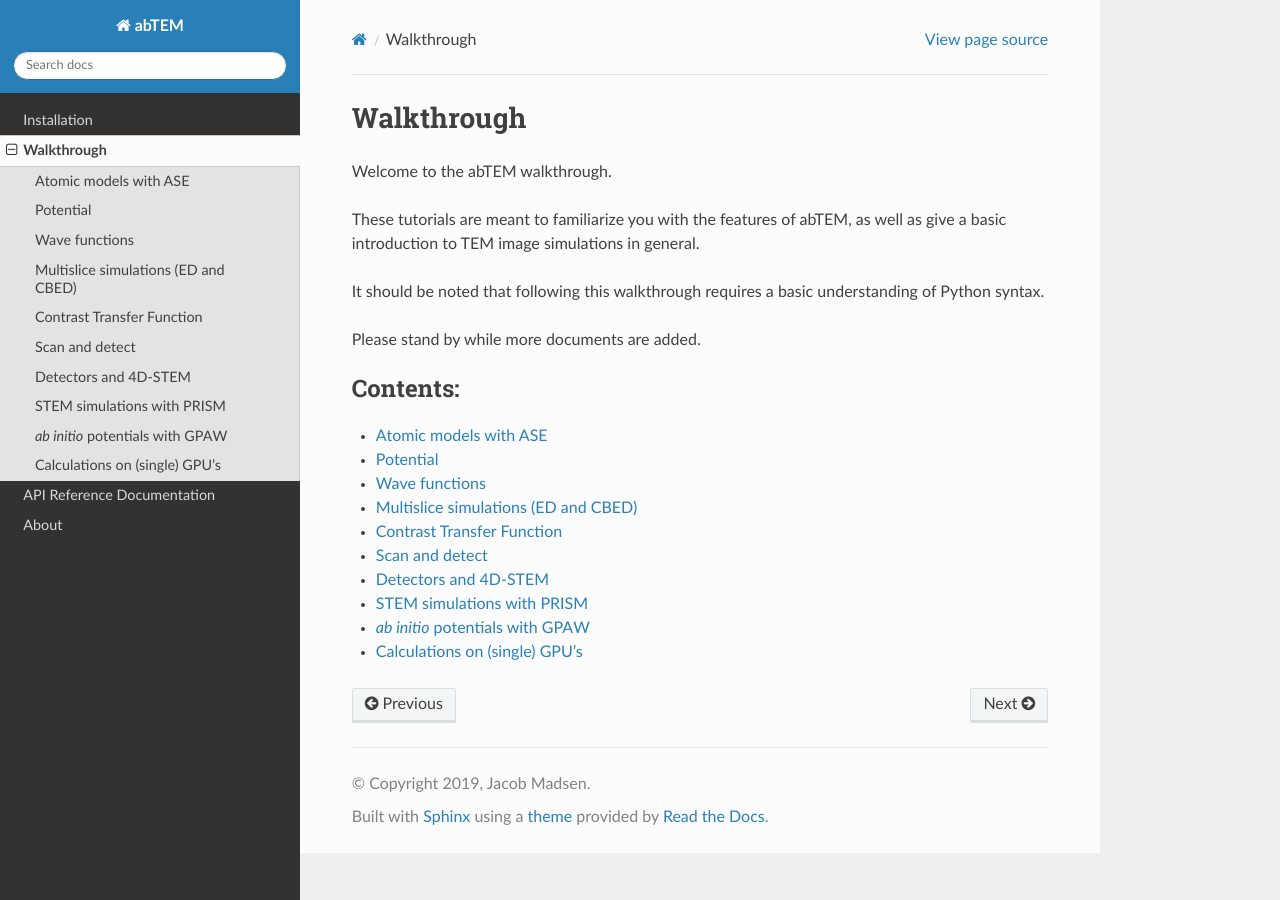
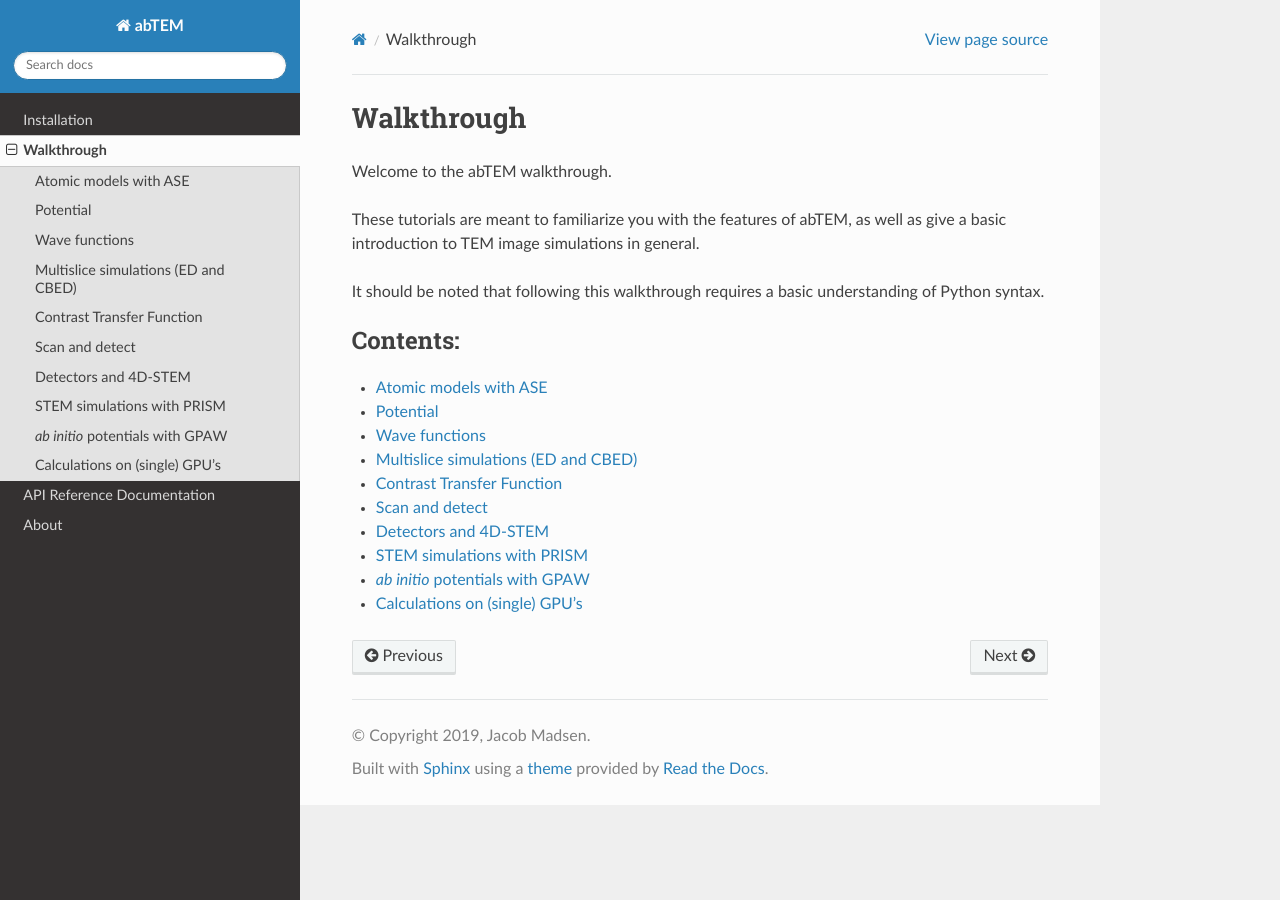
Before and after one commit to abTEM/abTEM, a Sphinx documentation site: the page built from docs/source/walkthrough/introduction.rst, in a window 1280 px wide. Built offline with Sphinx 7.4.7 and the Read the Docs theme 2.0.0, drawn with Linux system fonts in a browser that asks for light colours; pages that are not in the unit, such as notebooks, are missing from menus.

Commit message:
Update introduction.rst

```diff
--- a/docs/source/walkthrough/introduction.rst
+++ b/docs/source/walkthrough/introduction.rst
@@ -6,8 +6,6 @@ Welcome to the abTEM walkthrough.
 These tutorials are meant to familiarize you with the features of abTEM, as well as give a basic introduction to TEM image simulations in general.
 
 It should be noted that following this walkthrough requires a basic understanding of Python syntax.
-
-Please stand by while more documents are added.
 
 .. toctree::
     :maxdepth: 1
```
